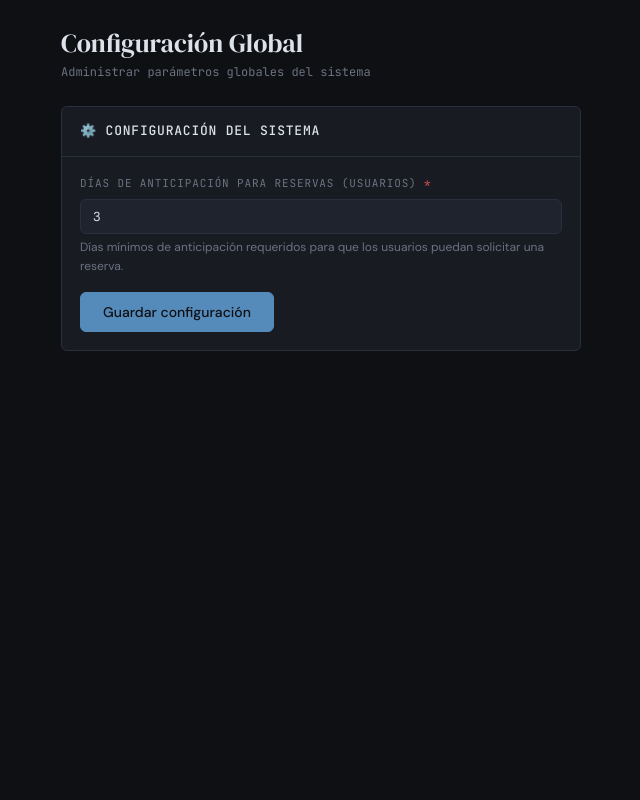
After one commit to joaquin1401/TICKETS_v1, a Django app: template reservas/templates/reservas/admin/configuracion.html in a window 1280 px wide. The commit adds this page. Shown: the whole page, without its empty margins (207-847 px from the left). Run offline with Django 5.2, Linux system fonts and the light colour scheme; the template is opened without the code that fills it: values that come from a table or form of the project are taken from there, others are empty.

Commit message:
agregar tabla configuracion y agregar inhabilitacion en calendario de dias anteriores a hoy para reservas

```diff
--- a/reservas/forms.py
+++ b/reservas/forms.py
@@ -14,7 +14,7 @@ from django import forms
 from django.core.exceptions import ValidationError
 from django.utils import timezone
 
-from .models import Usuario, Cargo, Vehiculo, Ticket
+from .models import Usuario, Cargo, Vehiculo, Ticket, ConfiguracionGlobal
 
 
 # ══════════════════════════════════════════════
@@ -326,8 +326,9 @@ class TicketForm(forms.ModelForm):
                 if hora_inicio > ahora + timedelta(days=60):
                     self.add_error("hora_inicio", "No se pueden realizar reservas con más de 2 meses (60 días) de antelación.")
 
-                if hora_inicio < ahora + timedelta(days=3):
-                    self.add_error("hora_inicio", "Debe reservar con al menos 3 días de anticipación.")
+                dias_anticipacion = ConfiguracionGlobal.get_solo().dias_anticipacion_reservas
+                if hora_inicio < ahora + timedelta(days=dias_anticipacion):
+                    self.add_error("hora_inicio", f"Debe reservar con al menos {dias_anticipacion} días de anticipación.")
 
         if hora_inicio and hora_fin:
             if hora_fin <= hora_inicio:
@@ -595,3 +596,14 @@ class NuevaContrasenaForm(forms.Form):
         if c1 and c2 and c1 != c2:
             raise forms.ValidationError("Las contraseñas no coinciden.")
         return cleaned_data
+
+class ConfiguracionGlobalForm(forms.ModelForm):
+    class Meta:
+        model = ConfiguracionGlobal
+        fields = ["dias_anticipacion_reservas"]
+        labels = {
+            "dias_anticipacion_reservas": "Días de anticipación para reservas (Usuarios)",
+        }
+        widgets = {
+            "dias_anticipacion_reservas": forms.NumberInput(attrs={"class": "form-control"}),
+        }
--- a/reservas/models.py
+++ b/reservas/models.py
@@ -532,3 +532,38 @@ class RecuperacionPassword(models.Model):
             not self.usado
             and timezone.now() < self.creado_en + timedelta(minutes=30)
         )
+
+
+# ══════════════════════════════════════════════════════════════════════════════
+# Configuración Global
+# ══════════════════════════════════════════════════════════════════════════════
+
+class ConfiguracionGlobal(models.Model):
+    """
+    Modelo Singleton para almacenar configuraciones globales del sistema.
+    Solo existirá un registro activo.
+    """
+    dias_anticipacion_reservas = models.PositiveIntegerField(
+        default=3,
+        help_text="Días mínimos de anticipación requeridos para hacer una reserva (usuarios normales)"
+    )
+
+    class Meta:
+        verbose_name = "Configuración Global"
+        verbose_name_plural = "Configuraciones Globales"
+
+    def __str__(self):
+        return "Configuración del Sistema"
+
+    def save(self, *args, **kwargs):
+        # Aseguramos que solo haya un registro con pk=1
+        self.pk = 1
+        super().save(*args, **kwargs)
+
+    @classmethod
+    def get_solo(cls):
+        """
+        Devuelve la instancia única de configuración o la crea si no existe.
+        """
+        obj, created = cls.objects.get_or_create(pk=1)
+        return obj
--- /dev/null
+++ b/reservas/templates/reservas/admin/configuracion.html
@@ -0,0 +1,42 @@
+{% extends "reservas/base.html" %}
+{% block title %}Configuración Global — Sistema de Reserva de Vehículos{% endblock %}
+{% block breadcrumb %}Administración / Configuración Global{% endblock %}
+
+{% block content %}
+<div class="page-header">
+  <div>
+    <h1>Configuración Global</h1>
+    <p class="sub">Administrar parámetros globales del sistema</p>
+  </div>
+</div>
+
+<div style="max-width:520px;">
+  <div class="card">
+    <div class="card-header">
+      <span class="card-title">⚙️ Configuración del Sistema</span>
+    </div>
+    <div class="card-body">
+      <form method="post">
+        {% csrf_token %}
+        <div class="form-group">
+          <label class="form-label">Días de anticipación para reservas (Usuarios) <span style="color:var(--danger);">*</span></label>
+          <input type="number" name="dias_anticipacion_reservas" class="form-control" min="0" placeholder="Ej: 3"
+                 value="{{ form.dias_anticipacion_reservas.value|default:'3' }}">
+          <p style="font-size:12px;color:var(--text-muted);margin-top:4px;">Días mínimos de anticipación requeridos para que los usuarios puedan solicitar una reserva.</p>
+          {% if form.dias_anticipacion_reservas.errors %}<p class="form-error">{{ form.dias_anticipacion_reservas.errors.0 }}</p>{% endif %}
+        </div>
+
+        {% if form.non_field_errors %}
+        <p class="form-error" style="margin-bottom:12px;">{{ form.non_field_errors.0 }}</p>
+        {% endif %}
+
+        <div style="display:flex;gap:10px;margin-top:16px;">
+          <button type="submit" class="btn btn-primary btn-lg">
+            Guardar configuración
+          </button>
+        </div>
+      </form>
+    </div>
+  </div>
+</div>
+{% endblock %}
--- a/reservas/templates/reservas/base.html
+++ b/reservas/templates/reservas/base.html
@@ -77,6 +77,10 @@
         class="nav-item {% if 'vehiculos' in request.resolver_match.url_name or 'vehiculo' in request.resolver_match.url_name %}active{% endif %}">
         <span class="icon">◧</span> Vehículos
       </a>
+      <a href="{% url 'configuracion_global' %}"
+        class="nav-item {% if request.resolver_match.url_name == 'configuracion_global' %}active{% endif %}">
+        <span class="icon">⚙️</span> Configuración
+      </a>
     </div>
     {% endif %}
 
--- a/reservas/urls.py
+++ b/reservas/urls.py
@@ -103,6 +103,7 @@ urlpatterns = [
     path("admin-panel/vehiculos/", views.listado_vehiculos, name="listado_vehiculos"),
     path("admin-panel/vehiculos/nueva/", views.alta_vehiculo, name="alta_vehiculo"),
     path("admin-panel/vehiculos/<int:vehiculo_id>/editar/", views.edicion_vehiculo, name="edicion_vehiculo"),
+    path("admin-panel/configuracion/", views.configuracion_global, name="configuracion_global"),
 
 
     # NUEVO — Verificación de correo electrónico (extensión de HU 1.1)
```
Also changed, not shown: reservas/templates/reservas/tickets/inicio.html (+10 -0 lines), reservas/views.py (+46 -1 lines), reservas/migrations/0024_configuracionglobal_alter_ticket_distancia_est.py (added).
